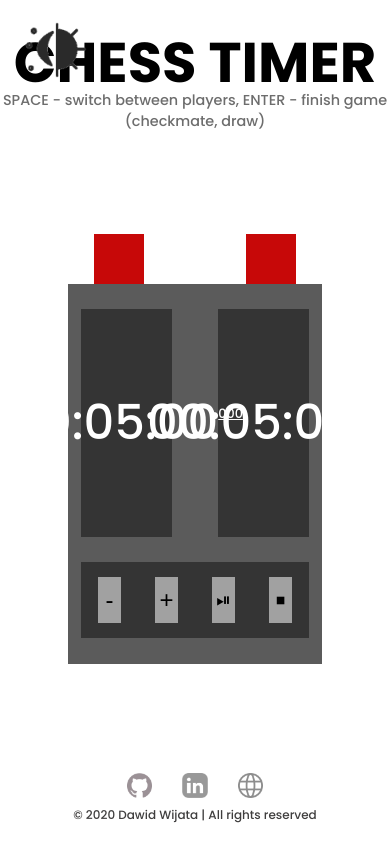
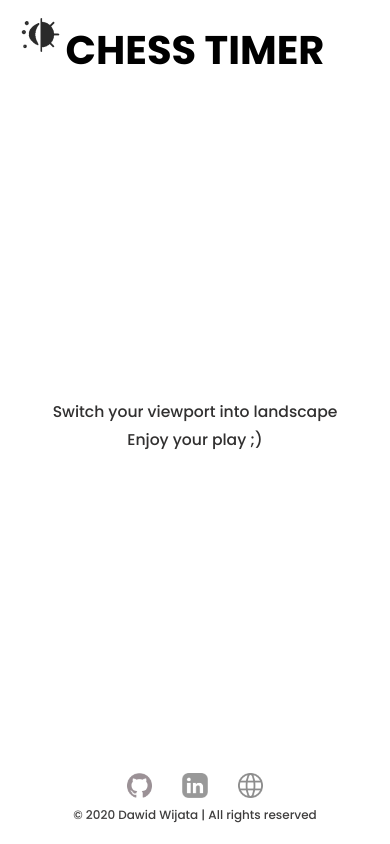
Before and after one commit to BordowyRydwan/chess-timer, a Vue app: page / in a window 390 px wide. Built offline with nearby package versions, Linux system fonts and the light colour scheme.

Commit message:
Fix mobile behaviour

```diff
--- a/public/index.html
+++ b/public/index.html
@@ -1,7 +1,7 @@
 <!DOCTYPE html>
 <html lang="en">
   <head>
-    <meta charset="utf-8">
+    <meta http-equiv="Content-Type" content="text/html; charset=utf-8">
     <meta http-equiv="X-UA-Compatible" content="IE=edge">
     <meta name="viewport" content="width=device-width,initial-scale=1.0">
     <link rel="icon" href="<%= BASE_URL %>favicon.ico">
--- a/src/App.vue
+++ b/src/App.vue
@@ -1,13 +1,14 @@
 <template>
   <div id="app">
     <dark-mode-button :isDarkMode="isDarkMode" />
+    <header>
       <h1>
         CHESS TIMER
       </h1>
       <h2>
         SPACE - switch between players, ENTER - finish game (checkmate, draw)
       </h2>
-
+    </header>
     <timer />
     <site-footer />
   </div>
@@ -37,8 +38,7 @@ export default {
       document.querySelector('#app').classList.toggle('app--dark');
       document.querySelector('footer').classList.toggle('footer--dark');
     }
-  }
-
+  },
 }
 </script>
 
@@ -61,6 +61,7 @@ export default {
   display: flex;
   flex-direction: column;
   align-items: center;
+  justify-content: space-between;
 
   transition-duration: 0.1s;
 }
@@ -94,4 +95,34 @@ h2{
 .app--dark{
   background-color: rgb(49, 49, 49);
 }
+
+@media (max-height: 500px){
+  footer{
+    display: none;
+  }
+
+  h1{
+    font-size: 2.5rem;
+  }
+
+  h2{
+    font-size: 0.7rem;
+  }
+}
+
+@media (max-width: 800px){
+  h1{
+    font-size: 2.5rem;
+  }
+
+  h2{
+    display: none;
+  }
+}
+
+@media (max-height: 300px){
+  h1{
+    visibility: hidden;
+  }
+}
 </style>
--- a/src/components/DarkModeButton.vue
+++ b/src/components/DarkModeButton.vue
@@ -30,7 +30,7 @@ export default {
         return 'darkmode_btn.png';
       }
     }
-  }
+  },
 }
 </script>
 
@@ -48,10 +48,22 @@ export default {
     border: 0;
 
     cursor: pointer;
+    transition-duration: .2s;
+
+    &:hover{
+      transform: scale(0.95);
+    }
   }
 
   img{
     width: 80px;
     height: 80px;
   }
+
+  @media (max-width: 800px){
+    button, img{
+      width: 50px;
+      height: 50px;
+    }
+  }
 </style>
--- a/src/components/SiteFooter.vue
+++ b/src/components/SiteFooter.vue
@@ -25,8 +25,8 @@ export default {
 
 <style lang="scss" scoped>
   footer{
-    position: fixed;
-    bottom: 0;
+    /*position: fixed;
+    bottom: 0;*/
     width: 100%;
 
     display: flex;
@@ -66,4 +66,10 @@ export default {
       transition-duration: 0.1s;
     }
   }
+
+  @media (max-height: 500px){
+    footer{
+      display: none;
+    }
+  }
 </style>
--- a/src/components/Timer.vue
+++ b/src/components/Timer.vue
@@ -1,5 +1,9 @@
 <template>
-  <div class="timer">
+  <div v-if="!isLandscape" :class="$parent.isDarkMode ? 'timer--no-landscape--dark' : 'timer--no-landscape'">
+    <p>Switch your viewport into landscape</p>
+    <p>Enjoy your play ;)</p>
+  </div>
+  <div class="timer" v-else>
     <button class="timer__switch" name="left" :disabled="turnPlayer1 || isPaused || !isStarted" @click="switchTurn()"></button>
     <button class="timer__switch" name="right" :disabled="turnPlayer2 || isPaused || !isStarted" @click="switchTurn()"></button>
 
@@ -14,8 +18,8 @@
     <div class="timer__buttons">
       <button name="time_substract" @click="subtractMinute" :disabled="turnPlayer1 || turnPlayer2">-</button>
       <button name="time_add" @click="addMinute" :disabled="turnPlayer1 || turnPlayer2">+</button>
-      <button name="pause" @click="handleStartButton" :class="isPaused ? 'paused' : ''">⏯︎</button>
-      <button name="stop" @click="resetGame">⏹︎</button>
+      <button name="pause" @click="handleStartButton" :class="isPaused ? 'paused' : ''">&#x23EF;</button>
+      <button name="stop" @click="resetGame">&#x23F9;</button>
     </div>
   </div>
 </template>
@@ -35,6 +39,8 @@ export default {
       intervalRight: null,
       isPaused: false,
       isStarted: false,
+      windowHeight: window.innerHeight,
+      windowWidth: window.innerWidth
     }
   },
   computed: {
@@ -46,6 +52,10 @@ export default {
         'turnPlayer2',
       ]
     ),
+
+    isLandscape: function () {
+      return this.windowWidth > this.windowHeight;
+    },
 
     displayTimeLeft: function () {
       return this.timeFromMiliseconds(this.timeLeft).time;
@@ -211,8 +221,8 @@ export default {
       const button = document.querySelector('.timer__switch[name="left"]');
 
       if(this.turnPlayer1 === true){
-        button.style.height = "20px";
-        button.style.top = "-20px"
+        button.style.height = "10px";
+        button.style.top = "-10px"
 
         clearInterval(this.intervalRight);
 
@@ -224,8 +234,8 @@ export default {
         }, 10);
         }
       else{
-        button.style.height = '50px';
-        button.style.top = "-50px"
+        button.style.height = '40px';
+        button.style.top = "-40px"
       }
 
     },
@@ -234,8 +244,8 @@ export default {
       const button = document.querySelector('.timer__switch[name="right"]');
 
       if(this.turnPlayer2 === true){
-        button.style.height = "20px";
-        button.style.top = "-20px"
+        button.style.height = "10px";
+        button.style.top = "-10px"
 
         clearInterval(this.intervalLeft);
 
@@ -247,8 +257,8 @@ export default {
         }, 10);
       }
       else{
-        button.style.height = "50px";
-        button.style.top = "-50px"
+        button.style.height = "40px";
+        button.style.top = "-40px"
       }
 
     }
@@ -267,6 +277,11 @@ export default {
         this.resetGame();
       }
     });
+
+    window.addEventListener('resize', () => {
+      this.windowWidth = window.innerWidth;
+      this.windowHeight = window.innerHeight;
+    });
   }
 }
 </script>
@@ -279,18 +294,40 @@ export default {
     align-items: center;
     justify-content: space-evenly;
 
-    width: 65vw;
+    width: 70vw;
     height: 45vh;
 
     background-color: #5B5B5B;
     position: relative;
 
-    margin-top: 18vh;
+    margin-top: 10vh;
+  }
+
+  .timer--no-landscape{
+    text-align: center;
+
+    p{
+      margin: 5px;
+      color: #313030;
+
+      font-size: 4vw;
+    }
+  }
+
+  .timer--no-landscape--dark{
+    text-align: center;
+
+    p{
+      margin: 5px;
+      color: #dbdbdb;
+
+      font-size: 4vw;
+    }
   }
 
   .timer__switch{
     width: 20%;
-    height: 50px;
+    height: 40px;
 
     background-color: #C70808;
 
@@ -308,13 +345,13 @@ export default {
 
   .timer__switch[name="left"]{
     position: absolute;
-    top: -50px;
+    top: -40px;
     left: 10%;
   }
 
   .timer__switch[name="right"]{
     position: absolute;
-    top: -50px;
+    top: -40px;
     right: 10%;
   }
 
@@ -334,12 +371,12 @@ export default {
       justify-content: center;
       align-items: center;
 
-      font-size: 3rem;
+      font-size: 4vw;
     }
   }
 
   .miliseconds{
-    font-size: 0.8rem;
+    font-size: 1.5vw;
     text-decoration: underline;
     transform: translateY(-50%);
   }
@@ -351,7 +388,7 @@ export default {
 
     width: 90%;
     height: 20%;
-    padding: 15px 0;
+    padding: 12px 0;
 
     background-color: #343434;
 
@@ -374,10 +411,12 @@ export default {
       &:nth-child(1),
       &:nth-child(2){
         font-size: 1.5rem;
+        font-weight: bold;
       }
 
       &:disabled{
         background-color: #636363;
+        cursor: default;
       }
 
       cursor: pointer;
@@ -388,5 +427,31 @@ export default {
     }
   }
 
+  @media (max-width: 800px){
+    .timer{
+      width: 85vw;
+    }
+  }
 
+  @media (max-height: 500px){
+    .timer{
+      height: 55vh;
+      margin-bottom: 20px;
+    }
+  }
+
+  @media (max-height: 400px){
+    .timer__buttons{
+      padding: 6px 0;
+
+      button{
+        font-size: 0.8rem;
+
+        &:nth-child(1),
+        &:nth-child(2){
+          font-size: 1.2rem;
+        }
+      }
+    }
+  }
 </style>
--- /dev/null
+++ b/vue.config.js
@@ -0,0 +1,5 @@
+module.exports = {
+  publicPath: process.env.NODE_ENV === 'production'
+    ? '/chess-timer/'
+    : '/'
+}
```
Lines whose indentation alone changed are shown as unchanged.
